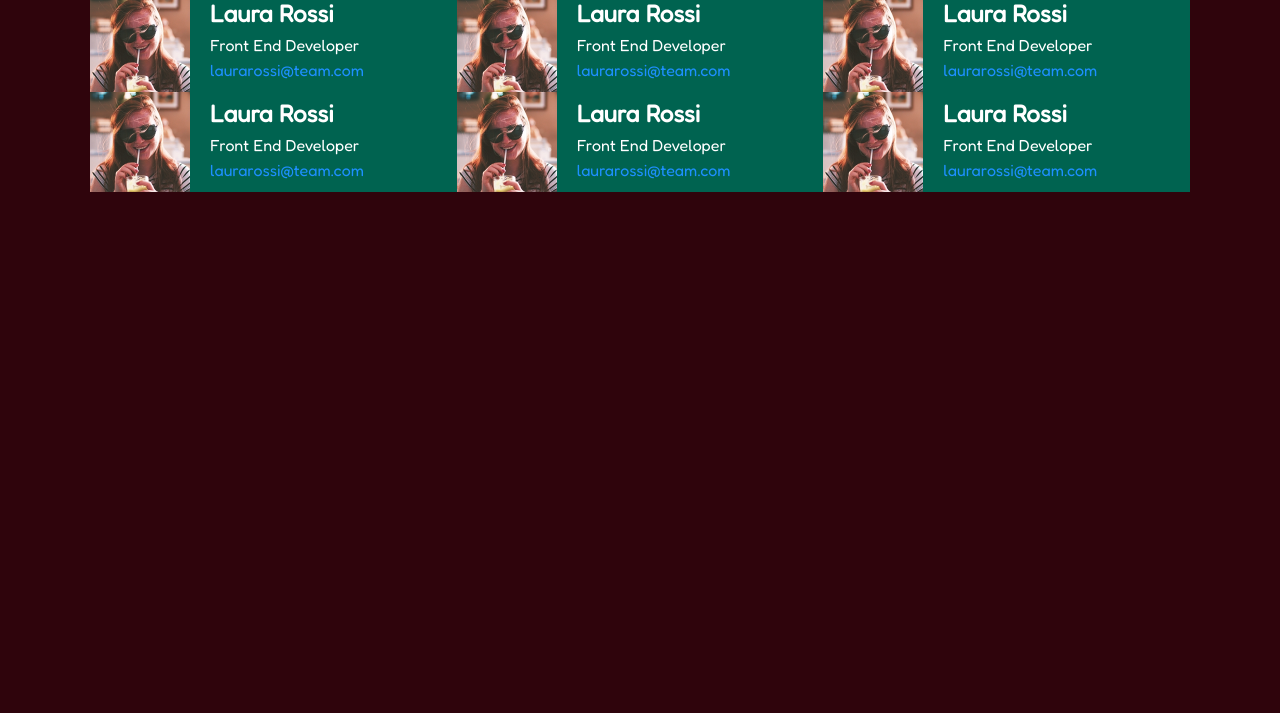
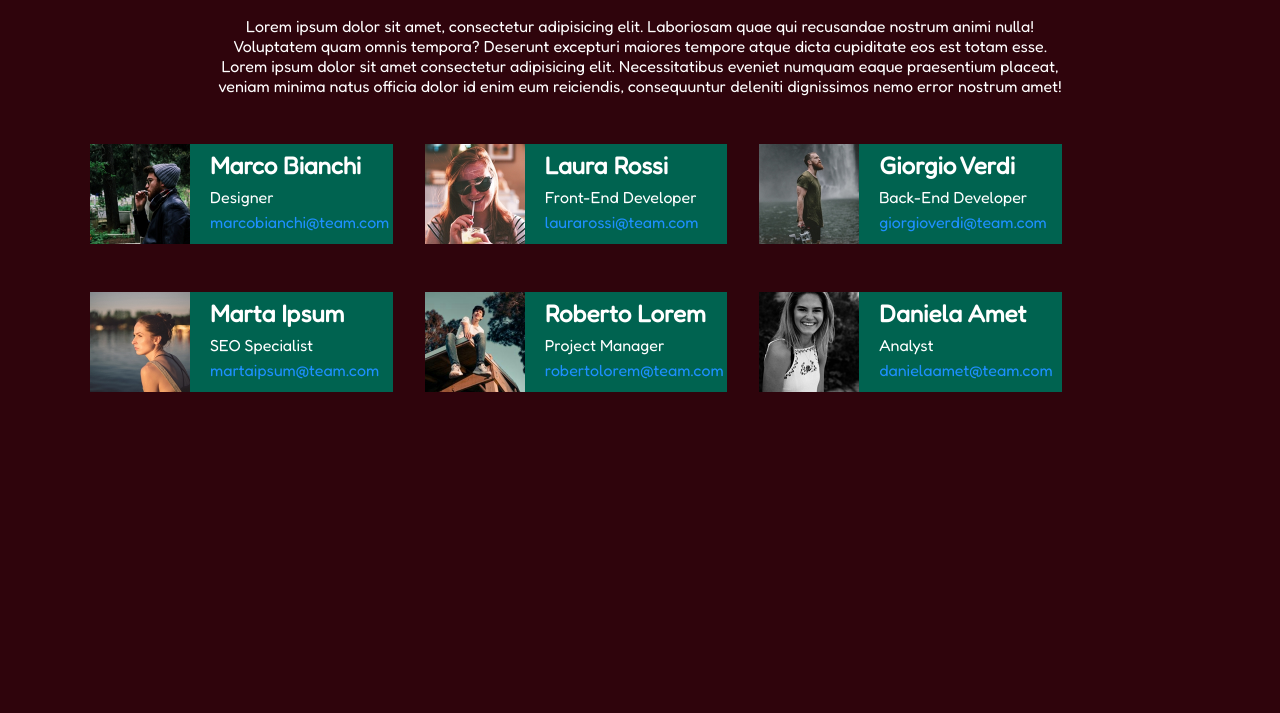
Before and after one commit to ClaudioLeone/html-css-float-cards, a plain HTML site: page index.html in a window 1280 px wide. Shown: the part 87-800 px from the top of the page. Drawn offline with Linux system fonts and the light colour scheme.

Commit message:
Completed cards

```diff
--- a/CSS/style.css
+++ b/CSS/style.css
@@ -3,7 +3,6 @@
     margin: 0;
     padding: 0;
     box-sizing: border-box;
-    font-family: 'Fredoka', sans-serif;
 }
 
 img{
@@ -13,16 +12,26 @@ img{
 
 /* GENERAL */
 body{
+    font-family: 'Fredoka', sans-serif;
     color: white;
     background-color: #2f040c;
 }
 
 h1{
     color:rgb(0, 177, 106);
+    margin: 1em auto;
+}
+
+/* CLASSES */
+.central-col{
+    float: left;
+    background-color:rgb(0, 99, 80);
+    margin: 0 2em;
+    width: calc(100% / 3 - 64px);
 }
 
 .col{
-    width: calc(100% / 3);
+    width: calc(100% / 3 - 64px);
     float: left;
     background-color:rgb(0, 99, 80);
 }
@@ -40,7 +49,7 @@ h1{
 .row{
     width: 100%;
     max-width: 1100px;
-    margin: auto;
+    margin: 3em auto;
     line-height: 100%;
     vertical-align: middle;
 }
@@ -53,3 +62,8 @@ h1{
 .link{
     color:dodgerblue;
 }
+
+.header-text{
+    margin: auto;
+    width: 66%;
+}
--- a/index.html
+++ b/index.html
@@ -11,66 +11,67 @@
     <title>Floating Cards</title>
 </head>
 <body>
+    <div>
         <!-- HEADER START -->
         <header class="text-align">
             <h1>Meet our team</h1>
-        <section>
+            <section class="header-text">
                 Lorem ipsum dolor sit amet, consectetur adipisicing elit. Laboriosam quae qui recusandae nostrum animi nulla! Voluptatem quam omnis tempora? Deserunt excepturi maiores tempore atque dicta cupiditate eos est totam esse.
+                Lorem ipsum dolor sit amet consectetur adipisicing elit. Necessitatibus eveniet numquam eaque praesentium placeat, veniam minima natus officia dolor id enim eum reiciendis, consequuntur deleniti dignissimos nemo error nostrum amet!
             </section>
         </header>
         <!-- HEADER STOP -->
 
         <!-- MAIN START -->
         <main>
-        <div>
-            <section class="row clearfix">
+            <div class="row clearfix">
                 <div class="col">
+                    <img src="img/male1.png" alt="Team1">
+                    <h2 class="text">Marco Bianchi</h2>
+                    <p class="text">Designer</p>
+                    <p class="link text">marcobianchi@team.com</p>
+                </div>
+
+                <div class="central-col">
                     <img src="img/female1.png" alt="Team1">
                     <h2 class="text">Laura Rossi</h2>
-                    <p class="text">Front End Developer</p>
+                    <p class="text">Front-End Developer</p>
                     <p class="link text">laurarossi@team.com</p>
                 </div>
 
                 <div class="col">
-                    <img src="img/female1.png" alt="Team1">
-                    <h2 class="text">Laura Rossi</h2>
-                    <p class="text">Front End Developer</p>
-                    <p class="link text">laurarossi@team.com</p>
+                    <img src="img/male2.png" alt="Team1">
+                    <h2 class="text">Giorgio Verdi</h2>
+                    <p class="text">Back-End Developer</p>
+                    <p class="link text">giorgioverdi@team.com</p>
+                </div>
+            </div>
+
+            <div class="row clearfix">
+                <div class="col">
+                    <img src="img/female2.png" alt="Team1">
+                    <h2 class="text">Marta Ipsum</h2>
+                    <p class="text">SEO Specialist</p>
+                    <p class="link text">martaipsum@team.com</p>
+                </div>
+
+                <div class="central-col">
+                    <img src="img/male3.png" alt="Team1">
+                    <h2 class="text">Roberto Lorem</h2>
+                    <p class="text">Project Manager</p>
+                    <p class="link text">robertolorem@team.com</p>
                 </div>
 
                 <div class="col">
-                    <img src="img/female1.png" alt="Team1">
-                    <h2 class="text">Laura Rossi</h2>
-                    <p class="text">Front End Developer</p>
-                    <p class="link text">laurarossi@team.com</p>
+                    <img src="img/female3.png" alt="Team1">
+                    <h2 class="text">Daniela Amet</h2>
+                    <p class="text">Analyst</p>
+                    <p class="link text">danielaamet@team.com</p>
                 </div>
-            </section>
-
-            <section class="row clearfix">
-                <div class="col">
-                    <img src="img/female1.png" alt="Team1">
-                    <h2 class="text">Laura Rossi</h2>
-                    <p class="text">Front End Developer</p>
-                    <p class="link text">laurarossi@team.com</p>
-                </div>
-
-                <div class="col">
-                    <img src="img/female1.png" alt="Team1">
-                    <h2 class="text">Laura Rossi</h2>
-                    <p class="text">Front End Developer</p>
-                    <p class="link text">laurarossi@team.com</p>
-                </div>
-
-                <div class="col">
-                    <img src="img/female1.png" alt="Team1">
-                    <h2 class="text">Laura Rossi</h2>
-                    <p class="text">Front End Developer</p>
-                    <p class="link text">laurarossi@team.com</p>
-                </div>
-            </section>
             </div>
 
         </main>
         <!-- MAIN STOP -->
+    </div>
 </body>
 </html>
```
Lines whose indentation alone changed are shown as unchanged.
